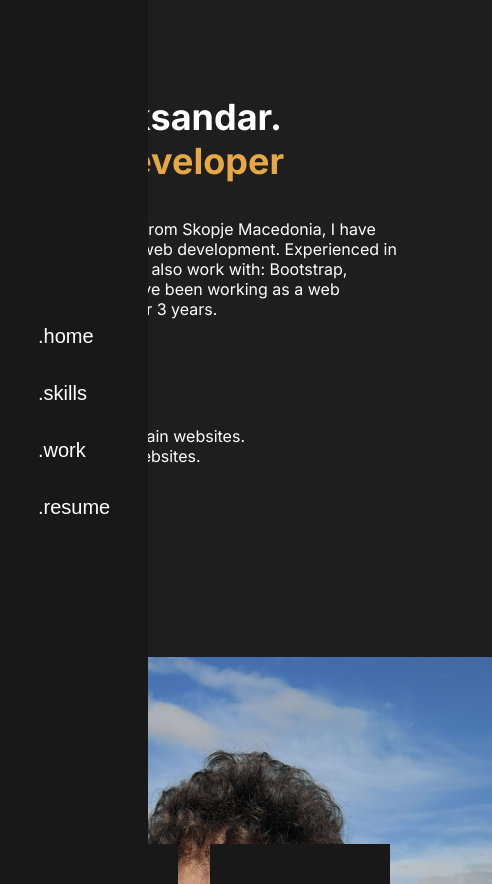
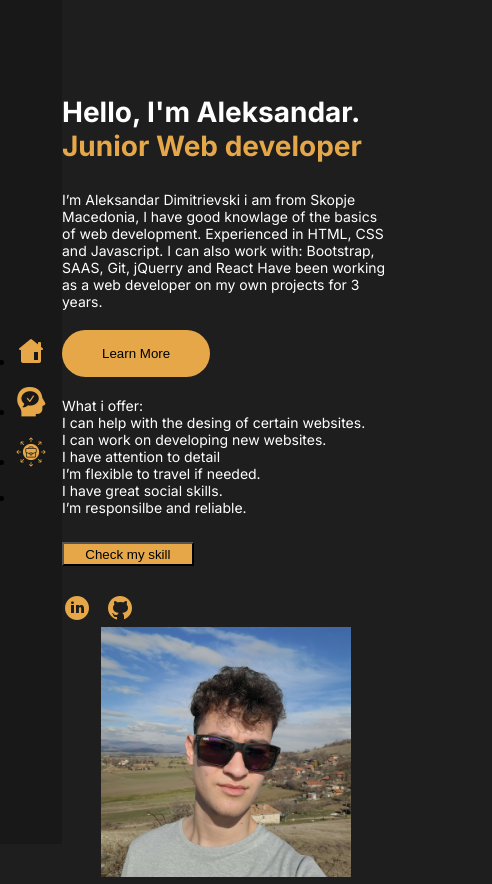
Before and after one commit to Sizo04/Portfolio, a plain HTML site: page main.html in a window 390 px wide. Shown: the top 884 px of the page, 492 px wide, since content can reach past the window. Drawn offline with Linux system fonts and the light colour scheme.

Commit message:
responsive 350px

```diff
--- a/main.html
+++ b/main.html
@@ -18,6 +18,22 @@
   <body>
     <nav>
       <div class="sidebar">
+        <div class="mobile">
+          <ul>
+            <li>
+              <a href=""><img src="/images/home.png" alt="" /></a>
+            </li>
+            <li>
+              <a href=""><img src="/images/skills.png" alt="" /></a>
+            </li>
+            <li>
+              <a href=""><img src="/images/work.png" alt="" /></a>
+            </li>
+            <li>
+              <a href=""><img src="" alt="" /></a>
+            </li>
+          </ul>
+        </div>
         <div class="wrapper">
           <ul>
             <li><button>.home</button></li>
@@ -55,11 +71,14 @@
           </p>
           <button class="check-button">Check my skill</button>
           <div class="widgets">
-            <a href=""><img src="/Portfolio/images/instagram.png" alt="" /></a>
-            <a href=""><img src="/Portfolio/images/facebook.png" alt="" /></a>
-            <a href=""><img src="/Portfolio/images/linkedin.png" alt="" /></a>
-            <a href=""><img src="/Portfolio/images/github.png" alt="" /></a>
-            <a href=""><img src="/Portfolio/images/twitter.png" alt="" /></a>
+            <a
+              href="https://www.linkedin.com/in/aleksandar-dimitrievski-353827248/"
+              target="_blank"
+              ><img src="/images/linkedin.png" alt=""
+            /></a>
+            <a href="https://github.com/Sizo04" target="_blank"
+              ><img src="/images/github.png" alt=""
+            /></a>
           </div>
         </div>
         <div class="image">
--- a/main.scss
+++ b/main.scss
@@ -21,6 +21,24 @@ nav {
     display: flex;
     justify-content: center;
     align-items: center;
+
+    .mobile {
+      display: flex;
+      text-align: center;
+      justify-content: center;
+      display: none;
+      ul {
+        padding: 1em;
+        li {
+          margin: 1em 0;
+          a {
+            img {
+              margin: auto;
+            }
+          }
+        }
+      }
+    }
 
     .wrapper {
       top: 50%;
@@ -56,13 +74,14 @@ nav {
 
 .hero {
   height: 100vh;
-
+  margin-left: 155px;
   display: flex;
   justify-content: center;
   align-items: center;
 
   .container {
     max-height: 655px;
+    display: flex;
 
     button {
       cursor: pointer;
@@ -123,6 +142,7 @@ nav {
   display: flex;
   align-items: center;
   justify-content: center;
+  margin-left: 155px;
   .container {
     max-width: 1100px;
     display: flex;
@@ -155,3 +175,64 @@ nav {
     }
   }
 }
+
+@media only screen and (max-width: 1135px) {
+  .hero {
+    margin-bottom: 40em;
+    .container {
+      flex-direction: column;
+    }
+    .image {
+      margin: 0;
+    }
+  }
+}
+@media only screen and (max-width: 850px) {
+  nav {
+    .sidebar {
+      .wrapper {
+        display: none;
+      }
+      .mobile {
+        display: block;
+      }
+    }
+  }
+  .hero {
+    margin-left: 62px;
+    .image {
+      display: flex;
+      justify-content: center;
+      img {
+        max-width: 350px;
+        min-height: 0;
+      }
+    }
+  }
+  .skills {
+    margin-left: 62px;
+    .container {
+      flex-direction: column;
+    }
+  }
+}
+
+@media only screen and (max-width: 590px) {
+  .hero {
+    .image {
+      img {
+        max-width: 250px;
+      }
+    }
+    .container {
+      .text {
+        p {
+          font-size: 14px;
+        }
+        .headers {
+          font-size: 14px;
+        }
+      }
+    }
+  }
+}
```
Also changed, not shown: images/home.png (added), images/skills.png (added), images/work.png (added), main.css, 1 other file.
